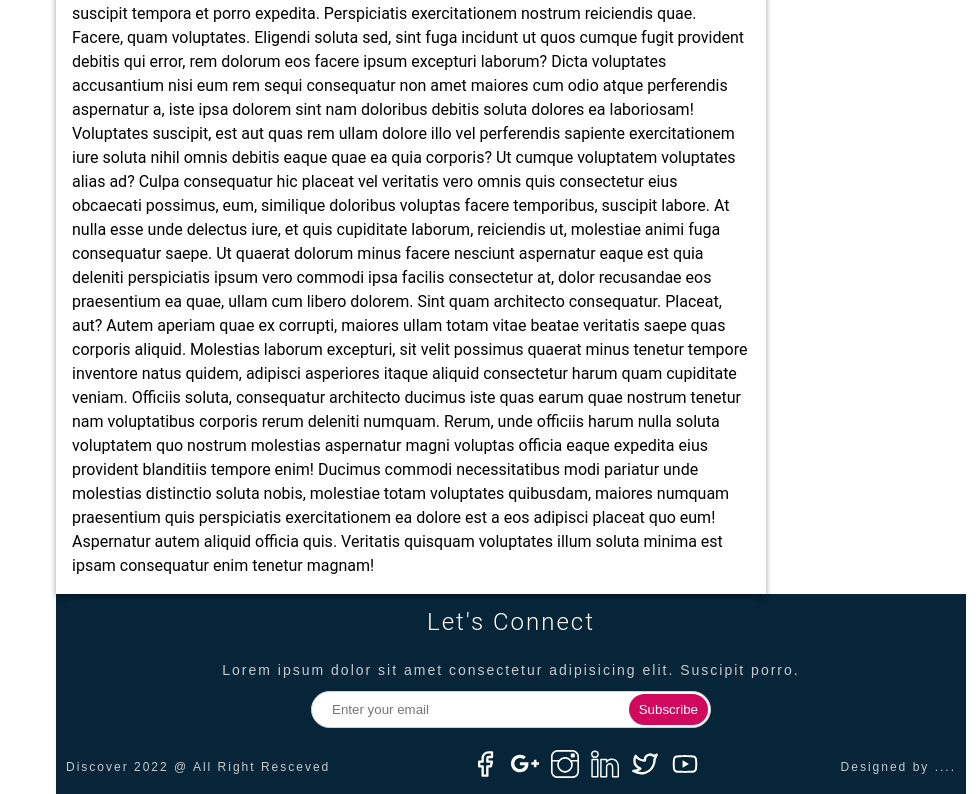
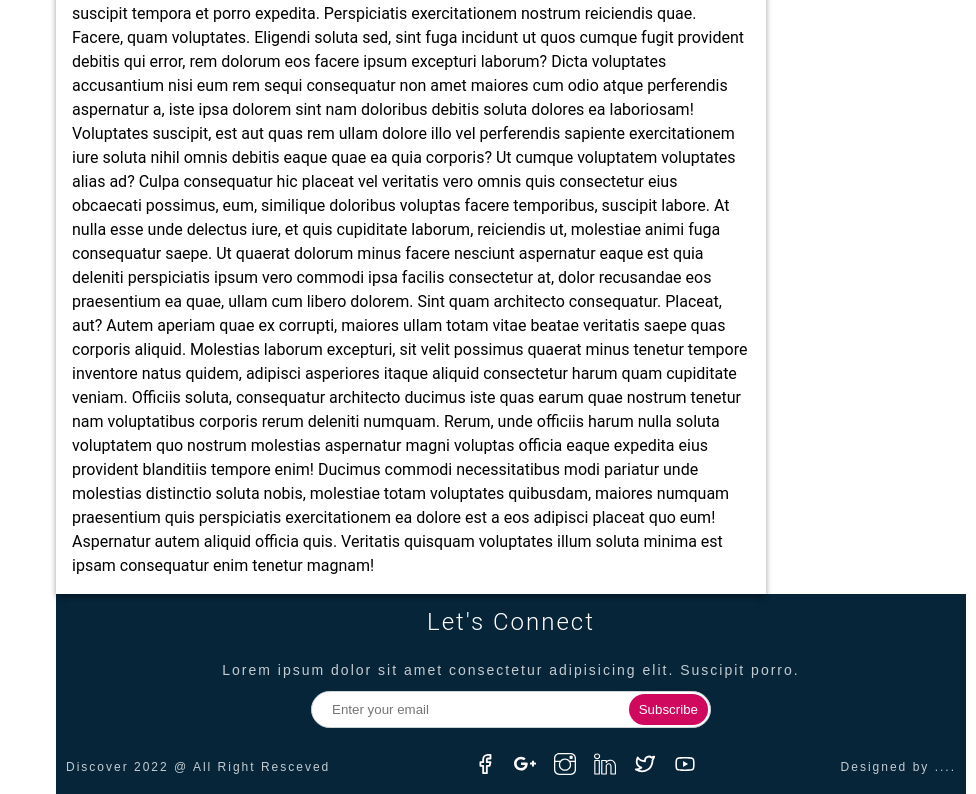
Before and after one commit to codergalib2005/english-learner-client, a Next.js app: page / in a window 1280 px wide. Shown: the part 3518-4312 px from the top of the page, without its empty margins (304-1280 px from the left). Built offline with nearby package versions, Linux system fonts and the light colour scheme.

Commit message:
footer commit

```diff
--- a/styles/components/shared/_footer.scss
+++ b/styles/components/shared/_footer.scss
@@ -71,7 +71,7 @@
         list-style: none;
         & li {
           width: 40px;
-          font-size: $text-extra-extra-headline-size;
+          font-size: $text-extra-large;
           font-weight: $font-600;
         }
       }
```
